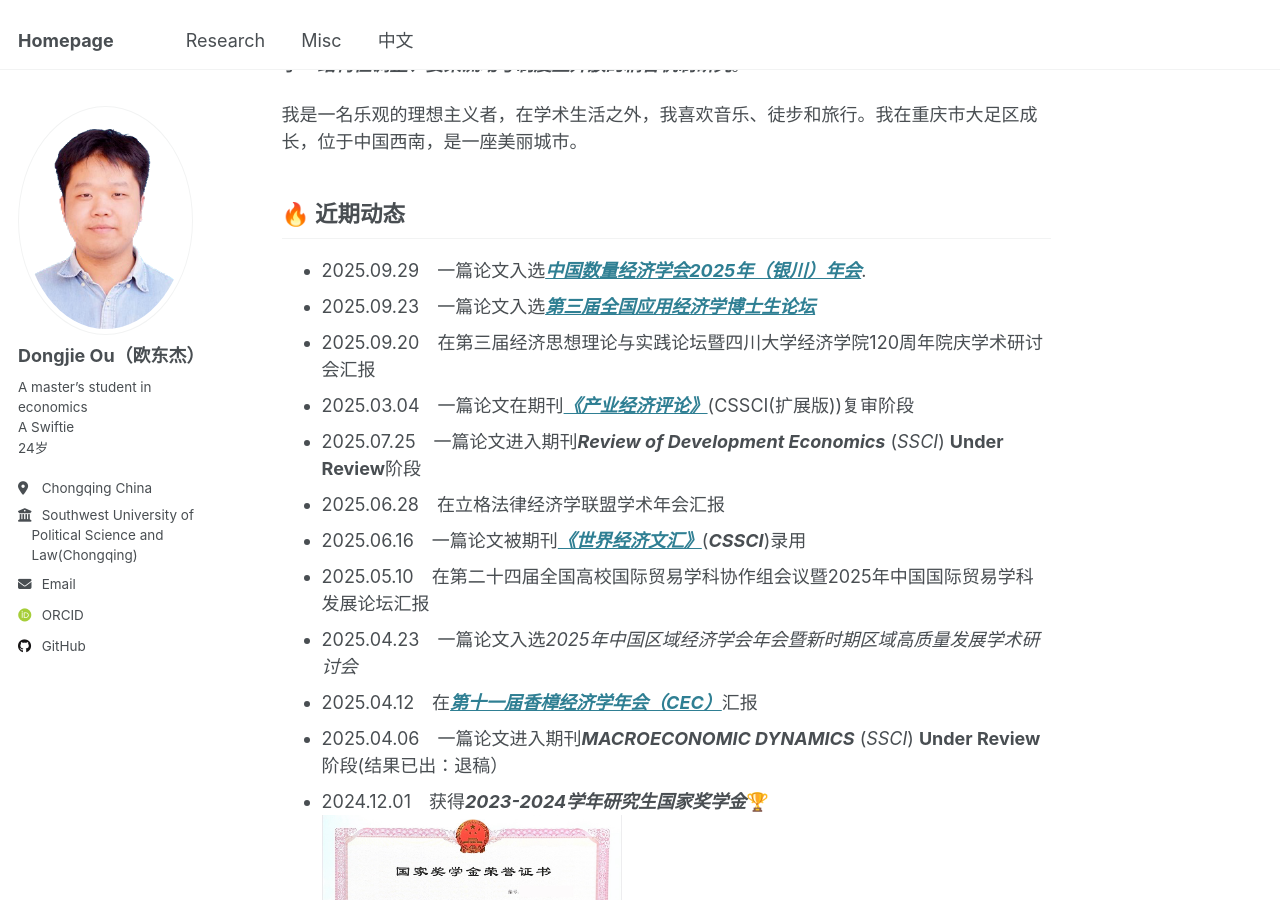
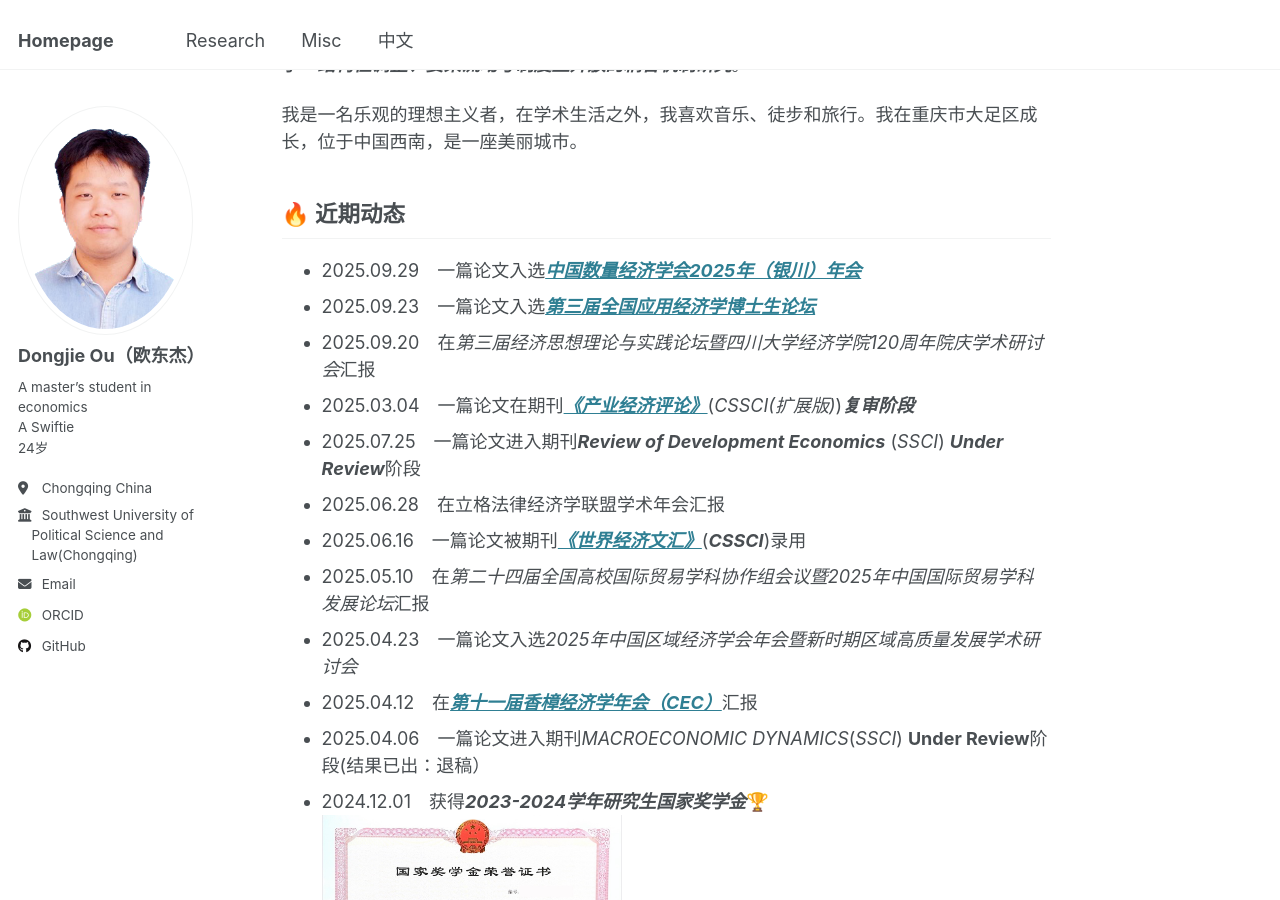
Before and after one commit to oudongjie2001/oudongjie2001.github.io, a Jekyll site: the page built from _pages/dongjieou_cn.md, in a window 1280 px wide and 900 px high, scrolled down 274 px. Built offline with Jekyll 4.4.1, drawn with Linux system fonts in a browser that asks for light colours; some web fonts are replaced.

```diff
--- a/_pages/dongjieou_cn.md
+++ b/_pages/dongjieou_cn.md
@@ -13,17 +13,17 @@ redirect_from:
 我是一名乐观的理想主义者，在学术生活之外，我喜欢音乐、徒步和旅行。我在重庆市大足区成长，位于中国西南，是一座美丽城市。
 
 ## 🔥 近期动态
-- 2025.09.29&emsp;一篇论文入选[***中国数量经济学会2025年（银川）年会***](https://mp.weixin.qq.com/s/yVCwO5t8oTkO5bTD64NLXg).
+- 2025.09.29&emsp;一篇论文入选[***中国数量经济学会2025年（银川）年会***](https://mp.weixin.qq.com/s/yVCwO5t8oTkO5bTD64NLXg)
 - 2025.09.23&emsp;一篇论文入选[***第三届全国应用经济学博士生论坛***](https://conf.xmu.edu.cn/AppEconPhD/)
-- 2025.09.20&emsp;在第三届经济思想理论与实践论坛暨四川大学经济学院120周年院庆学术研讨会汇报
-- 2025.03.04&emsp;一篇论文在期刊[***《产业经济评论》***](https://xdch.cbpt.cnki.net/WKG/WebPublication/index.aspx?mid=xdch)(CSSCI(扩展版))复审阶段
-- 2025.07.25&emsp;一篇论文进入期刊***Review of Development Economics*** (*SSCI*) **Under Review**阶段
+- 2025.09.20&emsp;在*第三届经济思想理论与实践论坛暨四川大学经济学院120周年院庆学术研讨会*汇报
+- 2025.03.04&emsp;一篇论文在期刊[***《产业经济评论》***](https://xdch.cbpt.cnki.net/WKG/WebPublication/index.aspx?mid=xdch)(*CSSCI(扩展版)*)***复审阶段***
+- 2025.07.25&emsp;一篇论文进入期刊***Review of Development Economics*** (*SSCI*) ***Under Review***阶段
 - 2025.06.28&emsp;在立格法律经济学联盟学术年会汇报
 - 2025.06.16&emsp;一篇论文被期刊[***《世界经济文汇》***](http://sjjjwh.magtech.com.cn/CN/0488-6364/home.shtml)(**_CSSCI_**)录用
-- 2025.05.10&emsp;在第二十四届全国高校国际贸易学科协作组会议暨2025年中国国际贸易学科发展论坛汇报
+- 2025.05.10&emsp;在*第二十四届全国高校国际贸易学科协作组会议暨2025年中国国际贸易学科发展论坛*汇报
 - 2025.04.23&emsp;一篇论文入选*2025年中国区域经济学会年会暨新时期区域高质量发展学术研讨会*
 - 2025.04.12&emsp;在[***第十一届香樟经济学年会（CEC）***](https://mp.weixin.qq.com/s/j_BLWAedV5WkCToqnIyCRQ)汇报
-- 2025.04.06&emsp;一篇论文进入期刊***MACROECONOMIC DYNAMICS*** (*SSCI*) **Under Review**阶段(结果已出：退稿）
+- 2025.04.06&emsp;一篇论文进入期刊*MACROECONOMIC DYNAMICS*(*SSCI*) **Under Review**阶段(结果已出：退稿）
 - 2024.12.01&emsp;获得***2023-2024学年研究生国家奖学金***🏆<br>
     <img src='/images/National Scholarship.png' style='width: 300px; height: auto;'>
 
```
